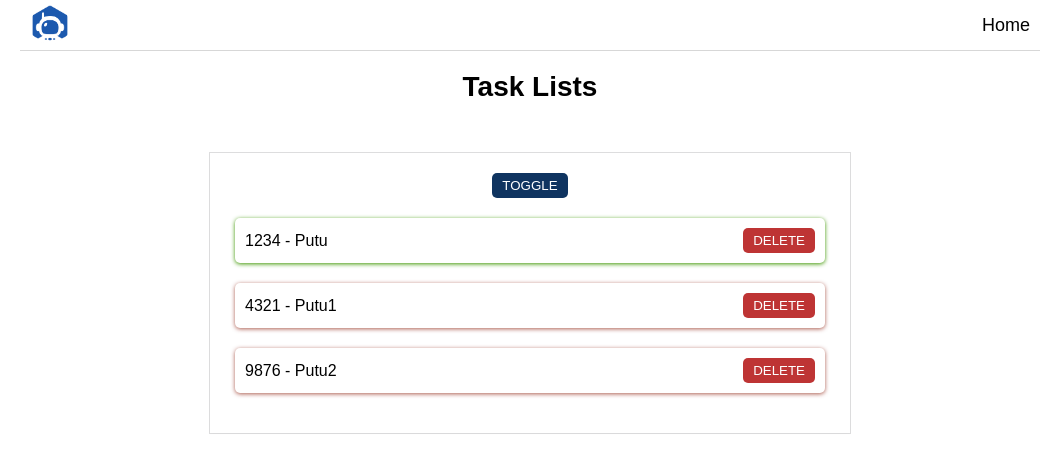
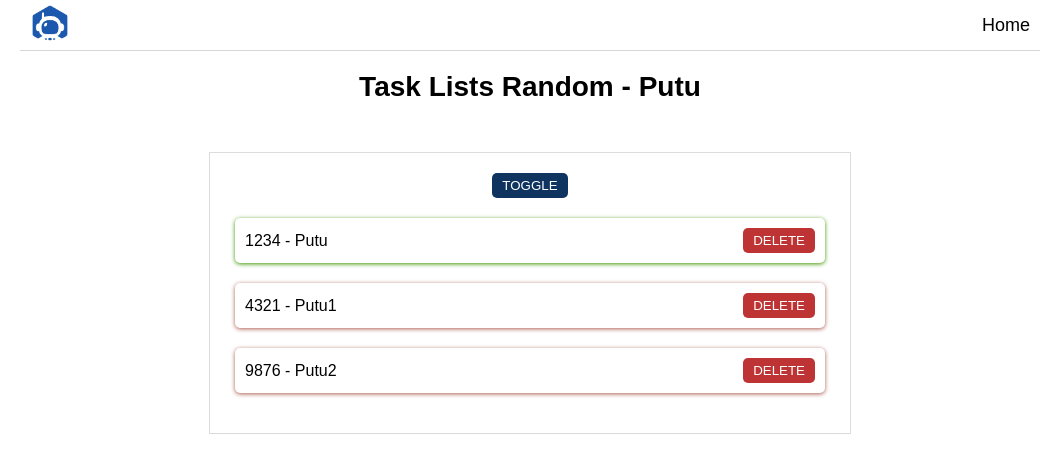
Before and after one commit to arnabbumba/ReactPractice, a React (Create React App) app in the folder taskmate1/: page / in a window 1280 px wide. Shown: the top 472 px of the page, without its empty margins (110-1171 px from the left). Built offline with nearby package versions, Linux system fonts and the light colour scheme; the HTML template or start-up script is replaced by a standard one.

Commit message:
Pass props from one component to another

```diff
--- a/taskmate1/src/App.js
+++ b/taskmate1/src/App.js
@@ -8,7 +8,7 @@ function App() {
   return (
     <div className="App">
       <Header/>
-      <TaskList/>
+      <TaskList title="Random" subtitle="Putu"/>
     </div>
   );
 }
--- a/taskmate1/src/components/TaskList.js
+++ b/taskmate1/src/components/TaskList.js
@@ -1,7 +1,7 @@
 import React from 'react'
 import { useState } from 'react';
 
-export const TaskList = () => {
+export const TaskList = (props) => {
 
 
     const [tasks, setTasks] = useState([
@@ -19,7 +19,7 @@ export const TaskList = () => {
 
   return (
     <>
-    <h1>Task Lists</h1>
+    <h1>Task Lists {props.title} - {props.subtitle}</h1>
       <ul>
         <button onClick={ () => setShow(!show)} className='trigger'>TOGGLE</button>
         { show && tasks.map( (task) => (
```
Also changed, not shown: taskmate1/src/components/Footer.js (added).
